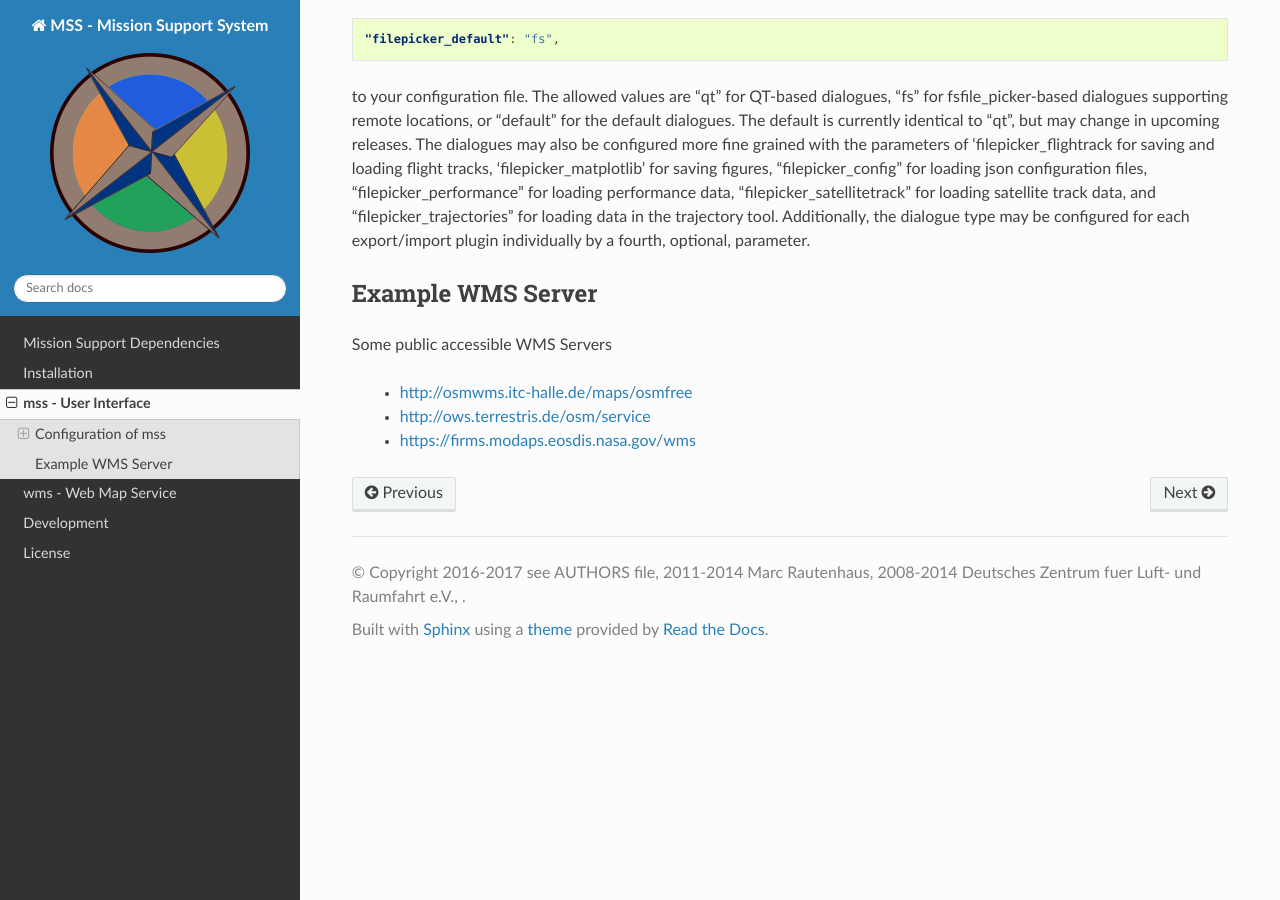
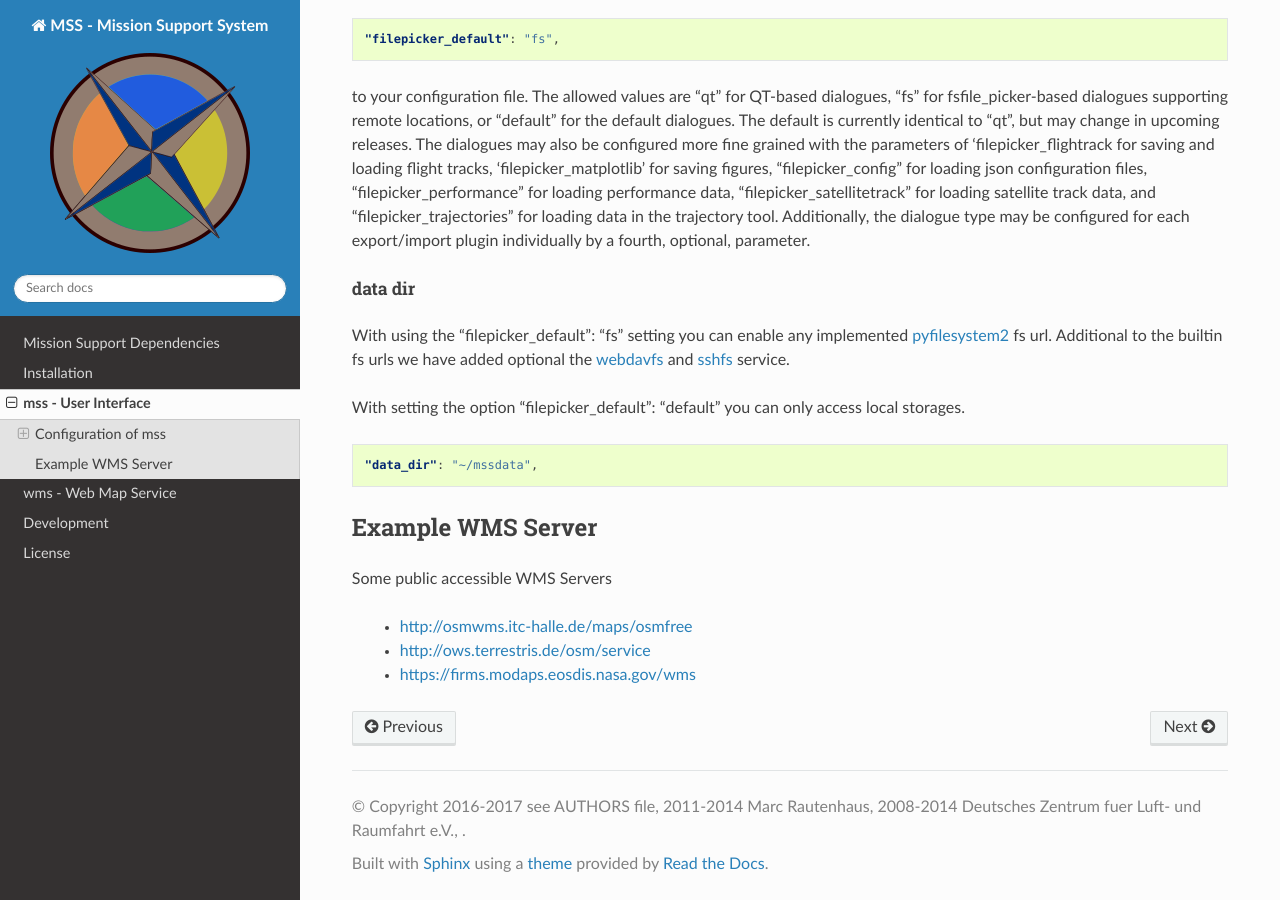
Before and after one commit to Open-MSS/MSS, a Sphinx documentation site: the page built from docs/usage.rst, in a window 1280 px wide and 900 px high, scrolled down 3938 px. Built offline with Sphinx 7.4.7 and the Read the Docs theme 2.0.0, drawn with Linux system fonts in a browser that asks for light colours; the version number could not be read and is left out.

Commit message:
data_dir description

```diff
--- a/CHANGES.rst
+++ b/CHANGES.rst
@@ -24,7 +24,10 @@ Bug Fixes:
  - pykml replaced by xml library to fix the incompatibility to python 3, #187,
 
 Other Changes:
- - remove QT4, #321
+ - new json parameter introduced:
+    "data_dir": "~/mssdata", see section usage
+    "filepicker_default": "default", see section usage
+ - removed QT4, #321
  - add a better hint if Default MSS config file missing, #303, #307
  - Installing on osx-64 installs in anaconda 4 root environment old versions due to dependencies, #302, #315
  - add LICENSE to MANIFEST, #301
--- a/docs/usage.rst
+++ b/docs/usage.rst
@@ -209,6 +209,22 @@ loading satellite track data, and "filepicker_trajectories" for loading data in
 trajectory tool. Additionally, the dialogue type may be configured for each export/import plugin
 individually by a fourth, optional, parameter.
 
+data dir
+~~~~~~~~
+
+With using the "filepicker_default": "fs" setting you can enable any implemented
+`pyfilesystem2 <http://pyfilesystem2.readthedocs.io/en/latest/openers.html>`_ fs url.
+Additional to the builtin fs urls we have added optional the `webdavfs <https://github.com/PyFilesystem/webdavfs>`_
+and `sshfs <https://github.com/libfuse/sshfs>`_ service.
+
+
+With setting the option "filepicker_default": "default" you can only access local storages.
+
+.. code:: json
+
+  "data_dir": "~/mssdata",
+
+
 
 Example WMS Server
 ++++++++++++++++++
```
